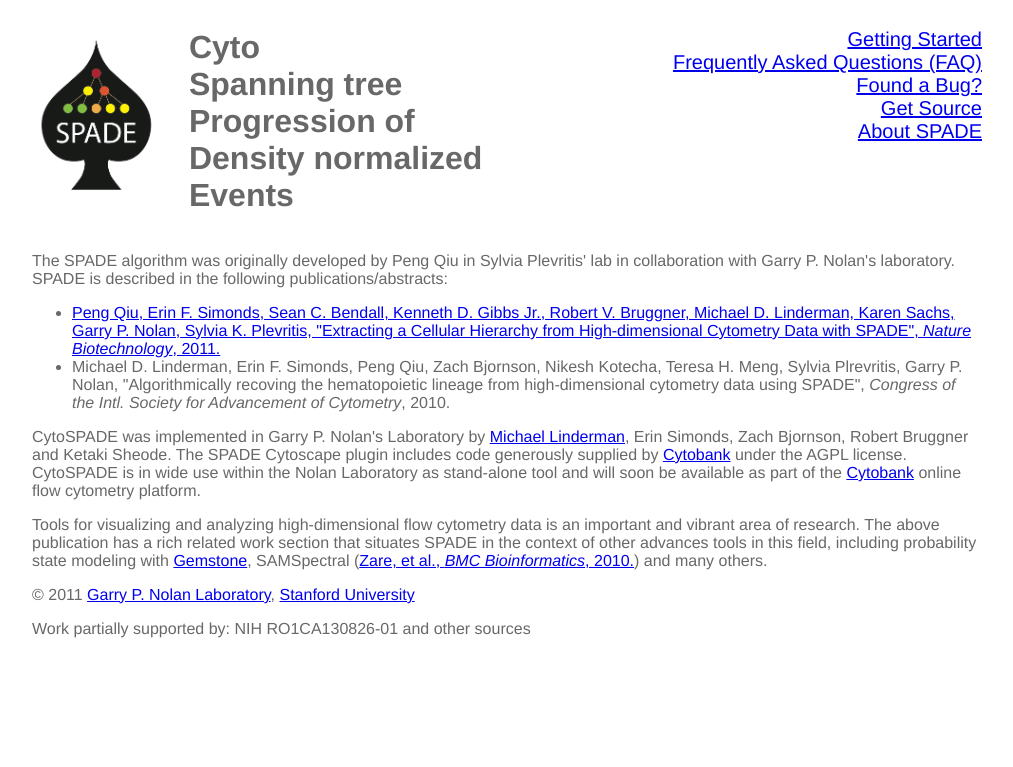
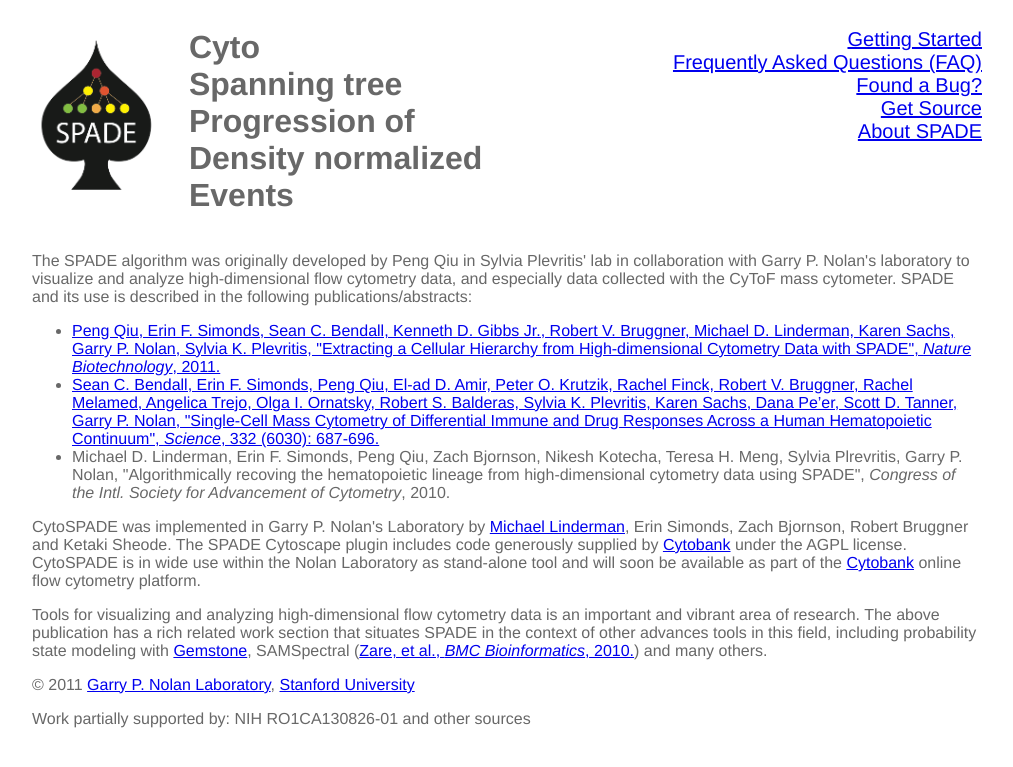
Before and after one commit to nolanlab/spade, a Jekyll site: the page built from about.html, in a window 1280 px wide. Shown: the top 767 px of the page, without its empty margins (133-1146 px from the left). Built offline with Jekyll 4.4.1, drawn with Linux system fonts in a browser that asks for light colours.

Commit message:
Add additional links to Science 2011 paper

```diff
--- a/about.html
+++ b/about.html
@@ -7,7 +7,7 @@
 ---
 <p>
 	The SPADE algorithm was originally developed by Peng Qiu in Sylvia Plevritis'
-	lab in collaboration with Garry P. Nolan's laboratory. SPADE is described in the following publications/abstracts:
+	lab in collaboration with Garry P. Nolan's laboratory to visualize and analyze high-dimensional flow cytometry data, and especially data collected with the CyToF mass cytometer. SPADE and its use is described in the following publications/abstracts:
 </p>
 <ul>
 <li>
@@ -17,6 +17,12 @@
 	Plevritis, "Extracting a Cellular Hierarchy from High-dimensional Cytometry
 	Data with SPADE", <i>Nature Biotechnology</i>, 2011.
 	</a>
+	</li>
+<li>
+<a href='http://dx.doi.org/10.1126%2Fscience.1198704'>
+	Sean C. Bendall, Erin F. Simonds, Peng Qiu, El-ad D. Amir, Peter O. Krutzik, Rachel Finck, Robert V. Bruggner, Rachel Melamed, Angelica Trejo, Olga I. Ornatsky, Robert S. Balderas, Sylvia K. Plevritis, Karen Sachs, Dana Pe’er, Scott D. Tanner, Garry P. Nolan, "Single-Cell Mass Cytometry of Differential Immune and Drug Responses Across a Human Hematopoietic Continuum", <i>Science</i>, 332 (6030): 687-696.
+</a>
+</li>
 <li>
 	Michael D. Linderman, Erin F. Simonds, Peng Qiu, Zach Bjornson, Nikesh
 	Kotecha, Teresa H. Meng, Sylvia Plrevritis, Garry P. Nolan, "Algorithmically
--- a/index.html
+++ b/index.html
@@ -19,7 +19,9 @@
 		hematopoietic lineage. However, practical approaches to analyze and
 		visualize data at this scale are only now becoming available. SPADE,
 		described in <a  href='http://dx.doi.org/doi%3A10.1038%2Fnbt.1991'>Qiu et
-			al., <i>Nature Biotechnology</i> 2011</a>, is a novel algorithm that
+			al., Nature Biotechnology 2011</a> and first used in <a
+			href='http://dx.doi.org/10.1126%2Fscience.1198704'>Bendall et al. Science
+			2011</a> , is a novel algorithm that
 		organizes cells into hierarchies of related
 		phenotypes, or "trees", that facilitate the visualization of developmental
 		lineages, identification of rare cell types, and comparison of functional
@@ -36,7 +38,7 @@
 	<img src='assets/science-tree-cd34-web.png' style='width: 420px; margin: 0 25px'/>
 	<p class='caption'>
 		SPADE tree annotated with CD34 expression in healthy human bone marrow (PBMC)
-		samples. Adapted from <a href='http://reports.cytobank.org/1/v1'>Bendall et al. Science 2011</a>
+		samples analyzed via mass cytometry. Adapted from <a href='http://dx.doi.org/10.1126%2Fscience.1198704'>Bendall et al. Science 2011</a>
 	</p>
 </div>
 <div class='clearfix'></div>
```
